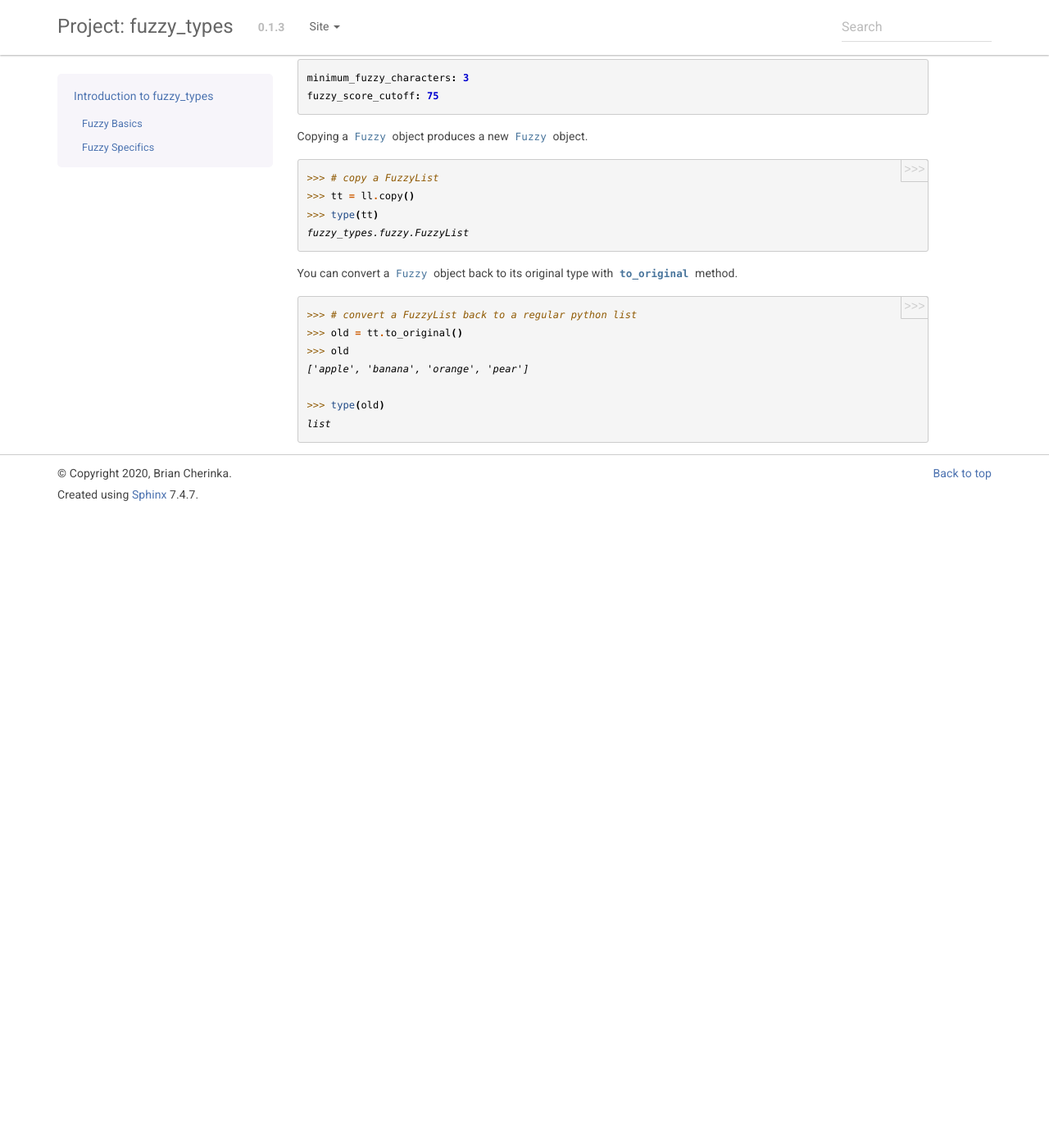
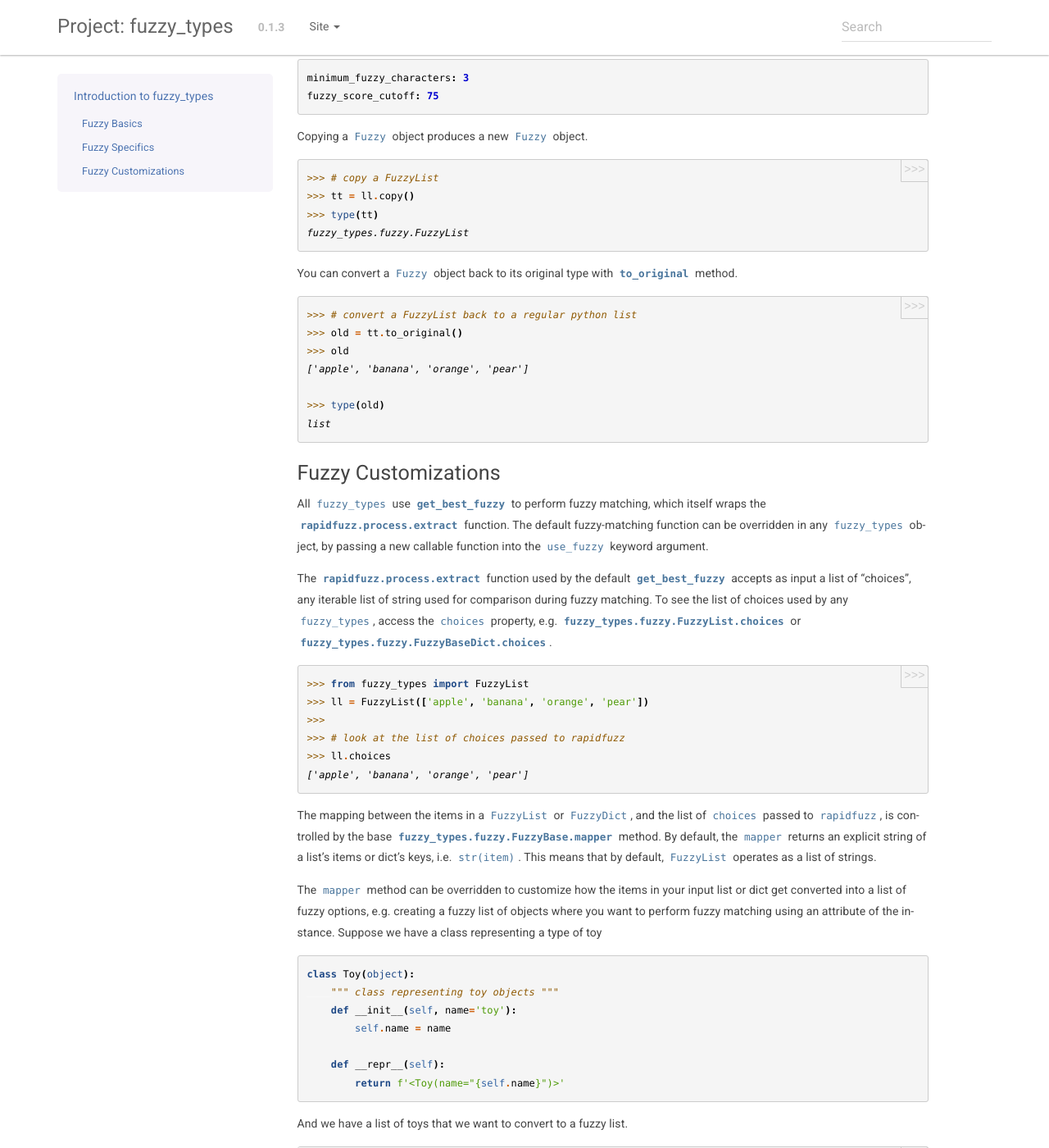
Before and after one commit to havok2063/fuzzy_types, a Sphinx documentation site: the page built from docs/sphinx/intro.rst, in a window 1280 px wide and 1400 px high, scrolled down 2089 px. Shown: the whole window at 82% size. Built offline with Sphinx 7.4.7, drawn with Linux system fonts in a browser that asks for light colours; before the commit the page ends 2719 px from its top, so only the background shows below that; some of the changed text lies outside the part shown.

Commit message:
updating docs and docstrings

```diff
--- a/docs/sphinx/conf.py
+++ b/docs/sphinx/conf.py
@@ -120,7 +120,8 @@ todo_include_todos = False
 # Intersphinx mappings
 intersphinx_mapping = {'python': ('https://docs.python.org/3.6', None),
                        'astropy': ('http://docs.astropy.org/en/latest', None),
-                       'numpy': ('http://docs.scipy.org/doc/numpy/', None)}
+                       'numpy': ('http://docs.scipy.org/doc/numpy/', None),
+                       'rapidfuzz': ('https://maxbachmann.github.io/RapidFuzz/', None)}
 
 autodoc_mock_imports = ['_tkinter']
 autodoc_member_order = 'groupwise'
--- a/docs/sphinx/intro.rst
+++ b/docs/sphinx/intro.rst
@@ -123,3 +123,93 @@ You can convert a ``Fuzzy`` object back to its original type with `to_original`
 
     >>> type(old)
     list
+
+Fuzzy Customizations
+--------------------
+
+All ``fuzzy_types`` use `~fuzzy_types.utils.get_best_fuzzy` to perform fuzzy matching, which
+itself wraps the `.rapidfuzz.process.extract` function.  The default fuzzy-matching function can be
+overridden in any ``fuzzy_types`` object, by passing a new callable function into the ``use_fuzzy``
+keyword argument.
+
+The `.rapidfuzz.process.extract` function used by the default `~fuzzy_types.utils.get_best_fuzzy`
+accepts as input a list of "choices", any iterable list of string used for comparison during fuzzy
+matching.  To see the list of choices used by any ``fuzzy_types``, access the ``choices`` property,
+e.g. `.fuzzy_types.fuzzy.FuzzyList.choices` or `.fuzzy_types.fuzzy.FuzzyBaseDict.choices`.
+::
+
+    >>> from fuzzy_types import FuzzyList
+    >>> ll = FuzzyList(['apple', 'banana', 'orange', 'pear'])
+    >>>
+    >>> # look at the list of choices passed to rapidfuzz
+    >>> ll.choices
+    ['apple', 'banana', 'orange', 'pear']
+
+The mapping between the items in a ``FuzzyList`` or ``FuzzyDict``, and the list of ``choices`` passed
+to ``rapidfuzz``, is controlled by the base `.fuzzy_types.fuzzy.FuzzyBase.mapper` method.  By default,
+the ``mapper`` returns an explicit string of a list's items or dict's keys, i.e. ``str(item)``.  This
+means that by default, ``FuzzyList`` operates as a list of strings.
+
+The ``mapper`` method can be overridden to customize how the items in your input list or dict
+get converted into a list of fuzzy options, e.g. creating a fuzzy list of objects where you want to
+perform fuzzy matching using an attribute of the instance.  Suppose we have a class representing a
+type of toy
+::
+
+    class Toy(object):
+        """ class representing toy objects """
+        def __init__(self, name='toy'):
+            self.name = name
+
+        def __repr__(self):
+            return f'<Toy(name="{self.name}")>'
+
+And we have a list of toys that we want to convert to a fuzzy list.
+::
+
+    >>> # create a list of toy objects
+    >>> toys = [Toy(n) for n in ['car', 'truck', 'top', 'ball', 'rag', 'doll']]
+    >>> toys
+    [<Toy(name="car")>, <Toy(name="truck")>, <Toy(name="top")>, <Toy(name="ball")>, <Toy(name="rag")>, <Toy(name="doll")>]
+
+    >>> create a fuzzy list of toys
+    >>> tt = FuzzyList(toys)
+
+By default ``fuzzy_types`` will map each instance's string ``repr`` to the list of choices.  This may
+not be ideal, or even desired, for complex reprs and could confuse the fuzzy matching.
+::
+
+    >>> # view the default choices passed to rapidfuzz
+    >>> tt.choices
+    ['<Toy(name="car")>', '<Toy(name="truck")>', '<Toy(name="top")>', '<Toy(name="ball")>', '<Toy(name="rag")>', '<Toy(name="doll")>']
+
+To instead customize the ``FuzzyList`` of ``Toys`` to use the ``name`` attribute for all fuzzy matching,
+we can create a new custom ``FuzzyList`` class overriding the default ``mapper`` method.
+::
+
+    class FuzzyToy(FuzzyList):
+        """ custom fuzzy list for toys """
+
+        @staticmethod
+        def mapper(item):
+            """ overridden mapper to return the toy's name """
+            return str(item.name)
+
+Now we create a new list of ``FuzzyToy`` where the ``choices`` are mapped to the correct attribute
+::
+
+    >>> # create a new fuzzy list of toys
+    >>> tt = FuzzyToy(toys)
+    >>> tt
+    [<Toy(name="car")>, <Toy(name="truck")>, <Toy(name="top")>, <Toy(name="ball")>, <Toy(name="rag")>, <Toy(name="doll")>]
+
+    >>> # view the fuzzy choices passed to rapidfuzz
+    >>> tt.choices
+    ['car', 'truck', 'top', 'ball', 'rag', 'doll']
+
+Overriding the ``mapper`` also controls what is shown as a dottable attribute.
+::
+
+    >>> # each Toy.name is added as a dottable attribute
+    >>> tt.doll
+    <Toy(name="doll")>
```
Also changed, not shown: 1 other file.
